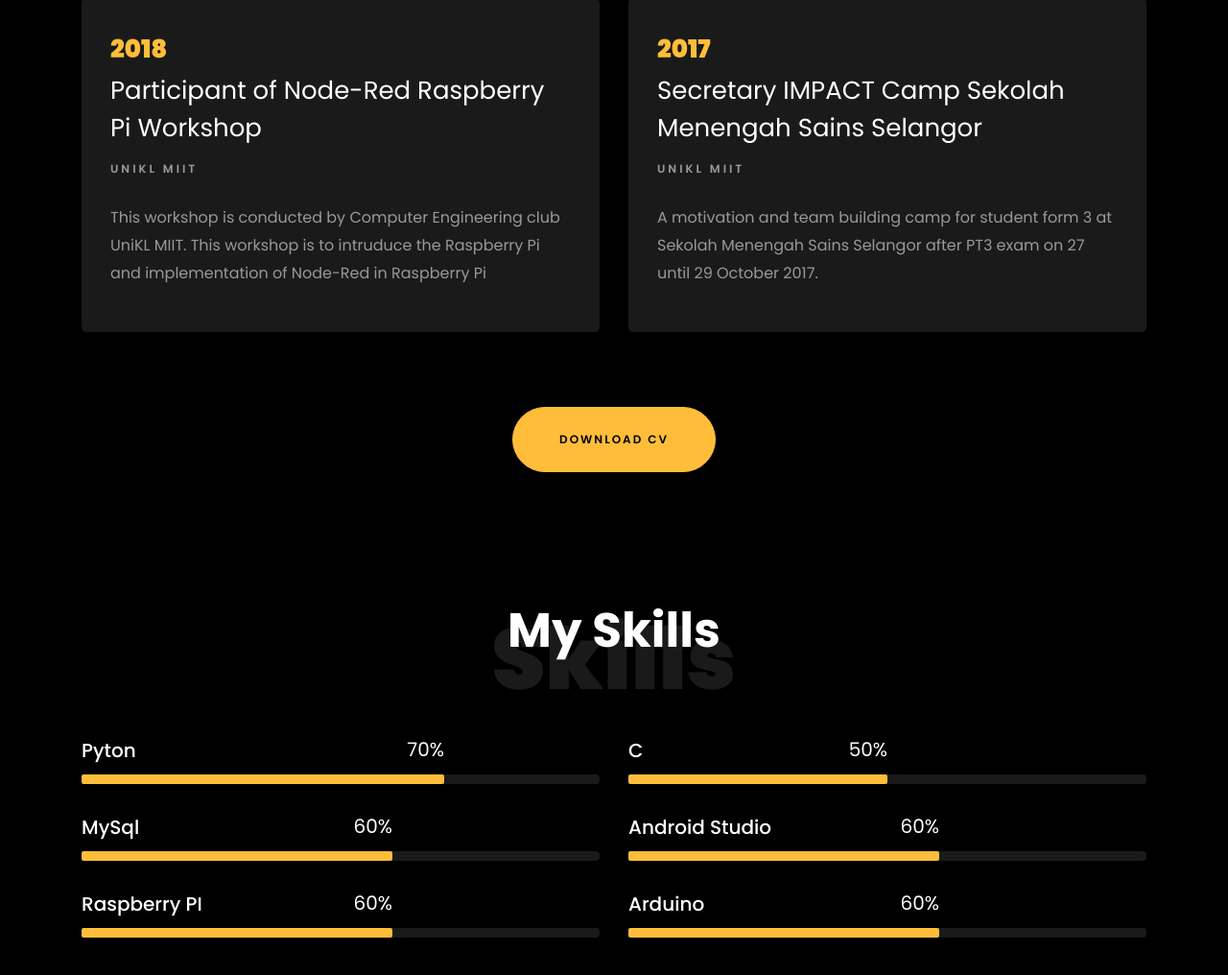
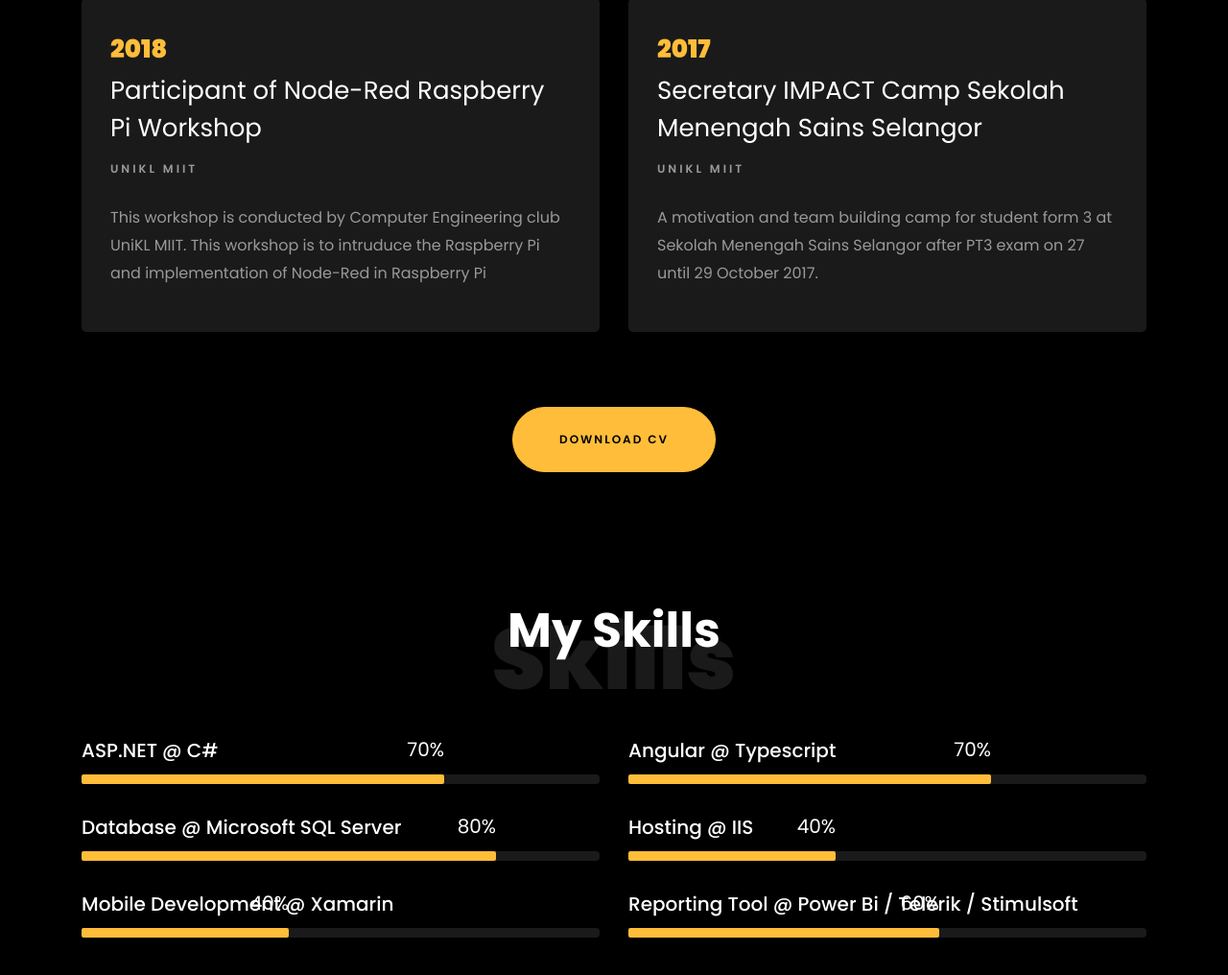
Before and after one commit to amiraminuddin/myPortfolio, a plain HTML site: page index.html in a window 1280 px wide. Shown: the part 2299-3315 px from the top of the page at 96% size. Drawn offline with Linux system fonts and the light colour scheme; files whose address does not match are found by name.

Commit message:
Updated "My Skill" section

```diff
--- a/index.html
+++ b/index.html
@@ -102,7 +102,7 @@
 		            <ul class="about-info mt-4 px-md-0 px-2">
 		            	<li class="d-flex"><span>Name:</span> <span>Amir Aminuddin Bin Wan Hussin</span></li>
 		            	<li class="d-flex"><span>Date of birth:</span> <span>December 25, 1996</span></li>
-		            	<li class="d-flex"><span>Address:</span> <span>Kg Melayu Sri Kundang</span></li>
+		            	<li class="d-flex"><span>Address:</span> <span>Danau Ria, Gamuda Gardens</span></li>
 		            	<li class="d-flex"><span>Zip code:</span> <span>48050</span></li>
 		            	<li class="d-flex"><span>Email:</span> <span>amiraminuddin101@gmail.com</span></li>
 		            	<li class="d-flex"><span>Phone: </span> <span>+60133471323</span></li>
@@ -184,7 +184,7 @@
 				<div class="row">
 					<div class="col-md-6 animate-box">
 						<div class="progress-wrap ftco-animate">
-							<h3>Pyton</h3>
+							<h3>ASP.NET @ C#</h3>
 							<div class="progress">
 							 	<div class="progress-bar color-1" role="progressbar" aria-valuenow="70"
 							  	aria-valuemin="0" aria-valuemax="100" style="width:70%">
@@ -195,51 +195,51 @@
 					</div>
 					<div class="col-md-6 animate-box">
 						<div class="progress-wrap ftco-animate">
-							<h3>C</h3>
+							<h3>Angular @ Typescript</h3>
 							<div class="progress">
-							 	<div class="progress-bar color-2" role="progressbar" aria-valuenow="50"
-							  	aria-valuemin="0" aria-valuemax="100" style="width:50%">
-							    <span>50%</span>
+							 	<div class="progress-bar color-2" role="progressbar" aria-valuenow="70"
+							  	aria-valuemin="0" aria-valuemax="100" style="width:70%">
+							    <span>70%</span>
 							  	</div>
 							</div>
 						</div>
 					</div>
 					<div class="col-md-6 animate-box">
 						<div class="progress-wrap ftco-animate">
-							<h3>MySql</h3>
+							<h3>Database @ Microsoft SQL Server</h3>
 							<div class="progress">
-							 	<div class="progress-bar color-3" role="progressbar" aria-valuenow="60"
-							  	aria-valuemin="0" aria-valuemax="100" style="width:60%">
-							    <span>60%</span>
+							 	<div class="progress-bar color-3" role="progressbar" aria-valuenow="80"
+							  	aria-valuemin="0" aria-valuemax="100" style="width:80%">
+							    <span>80%</span>
 							  	</div>
 							</div>
 						</div>
 					</div>
 					<div class="col-md-6 animate-box">
 						<div class="progress-wrap ftco-animate">
-							<h3>Android Studio</h3>
+							<h3>Hosting @ IIS </h3>
 							<div class="progress">
-							 	<div class="progress-bar color-4" role="progressbar" aria-valuenow="60"
-							  	aria-valuemin="0" aria-valuemax="100" style="width:60%">
-							    <span>60%</span>
+							 	<div class="progress-bar color-4" role="progressbar" aria-valuenow="40"
+							  	aria-valuemin="0" aria-valuemax="100" style="width:40%">
+							    <span>40%</span>
 							  	</div>
 							</div>
 						</div>
 					</div>
 					<div class="col-md-6 animate-box">
 						<div class="progress-wrap ftco-animate">
-							<h3>Raspberry PI</h3>
+							<h3>Mobile Development @ Xamarin</h3>
 							<div class="progress">
-							 	<div class="progress-bar color-5" role="progressbar" aria-valuenow="60"
-							  	aria-valuemin="0" aria-valuemax="100" style="width:60%">
-							    <span>60%</span>
+							 	<div class="progress-bar color-5" role="progressbar" aria-valuenow="40"
+							  	aria-valuemin="0" aria-valuemax="100" style="width:40%">
+							    <span>40%</span>
 							  	</div>
 							</div>
 						</div>
 					</div>
 					<div class="col-md-6 animate-box">
 						<div class="progress-wrap ftco-animate">
-							<h3>Arduino</h3>
+							<h3>Reporting Tool @ Power Bi / Telerik / Stimulsoft</h3>
 							<div class="progress">
 							 	<div class="progress-bar color-6" role="progressbar" aria-valuenow="60"
 							  	aria-valuemin="0" aria-valuemax="100" style="width:60%">
```
